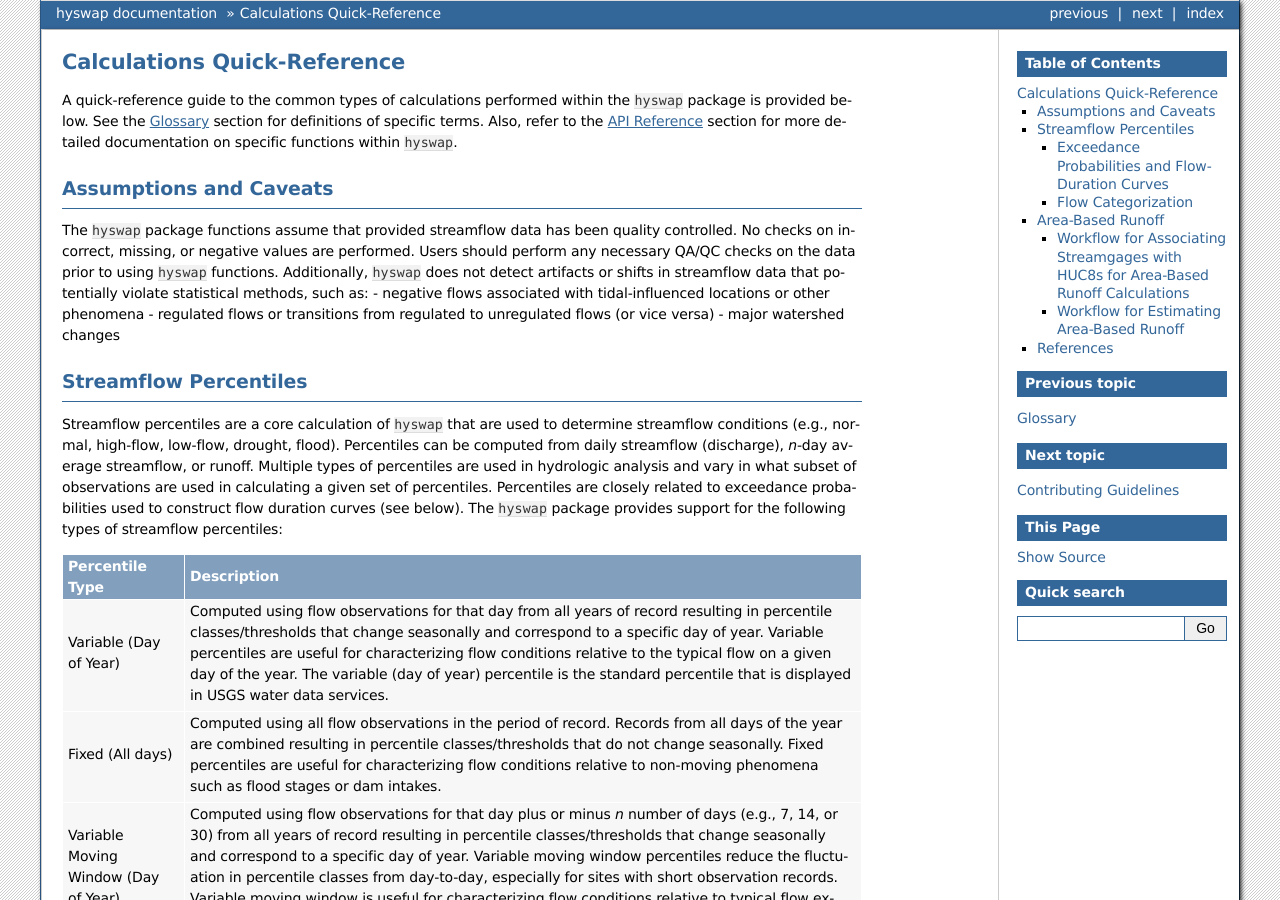
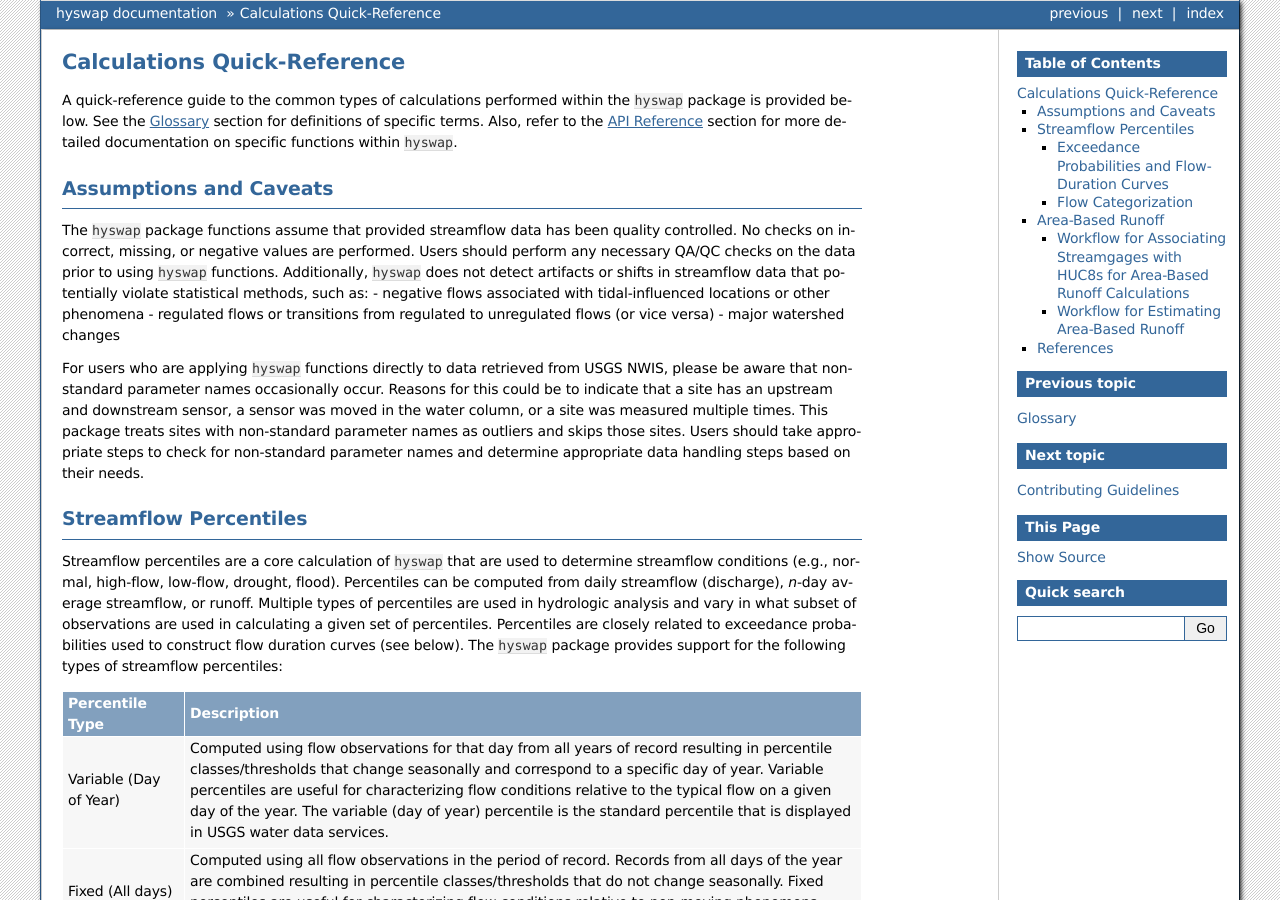
Before and after one commit to DOI-USGS/hyswap, a Sphinx documentation site: the page built from docs/source/meta/calculations.rst, in a window 1280 px wide and 900 px high. Built offline with Sphinx 7.4.7, drawn with Linux system fonts in a browser that asks for light colours.

Commit message:
Update calculations.rst, caveats on non-standard parameter names

```diff
--- a/docs/source/meta/calculations.rst
+++ b/docs/source/meta/calculations.rst
@@ -10,6 +10,7 @@ The ``hyswap`` package functions assume that provided streamflow data has been q
 - regulated flows or transitions from regulated to unregulated flows (or vice versa)
 - major watershed changes
 
+For users who are applying ``hyswap`` functions directly to data retrieved from USGS NWIS, please be aware that non-standard parameter names occasionally occur. Reasons for this could be to indicate that a site has an upstream and downstream sensor, a sensor was moved in the water column, or a site was measured multiple times. This package treats sites with non-standard parameter names as outliers and skips those sites. Users should take appropriate steps to check for non-standard parameter names and determine appropriate data handling steps based on their needs.
 
 Streamflow Percentiles
 ----------------------
```
